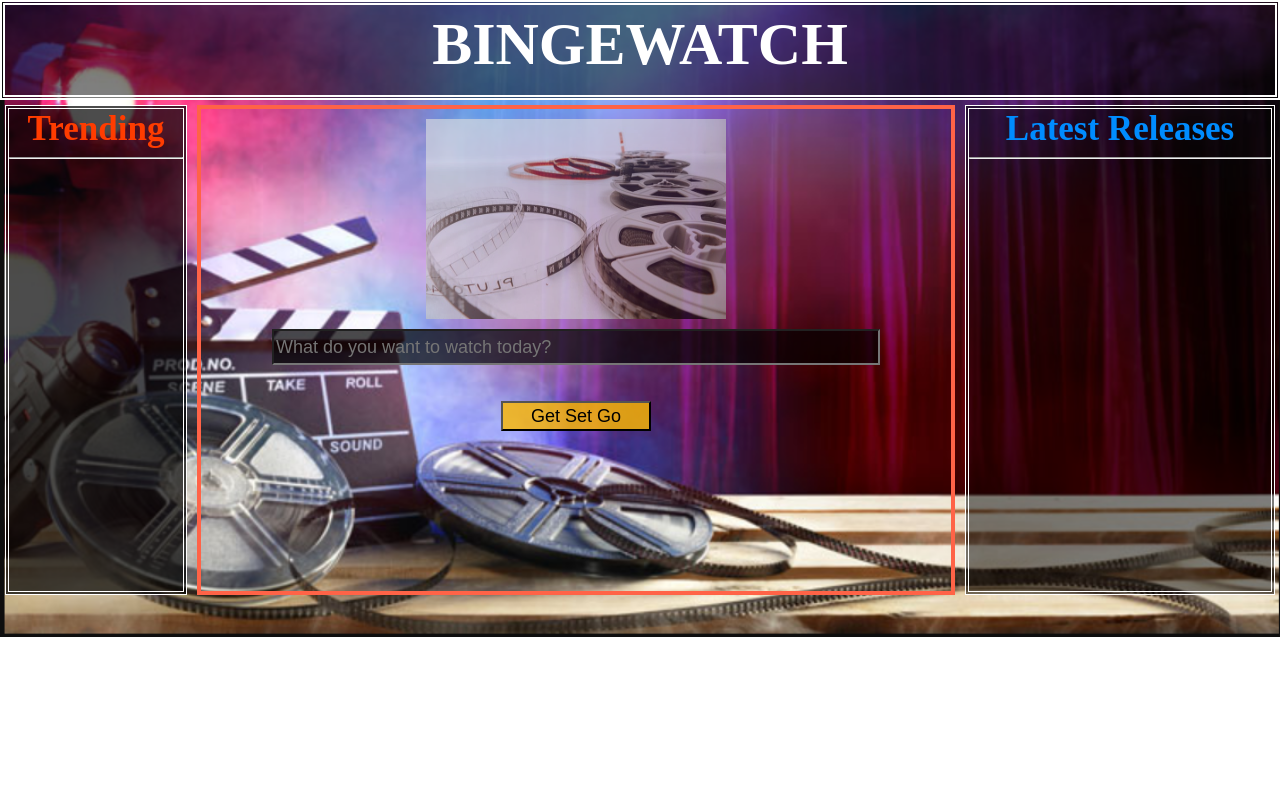
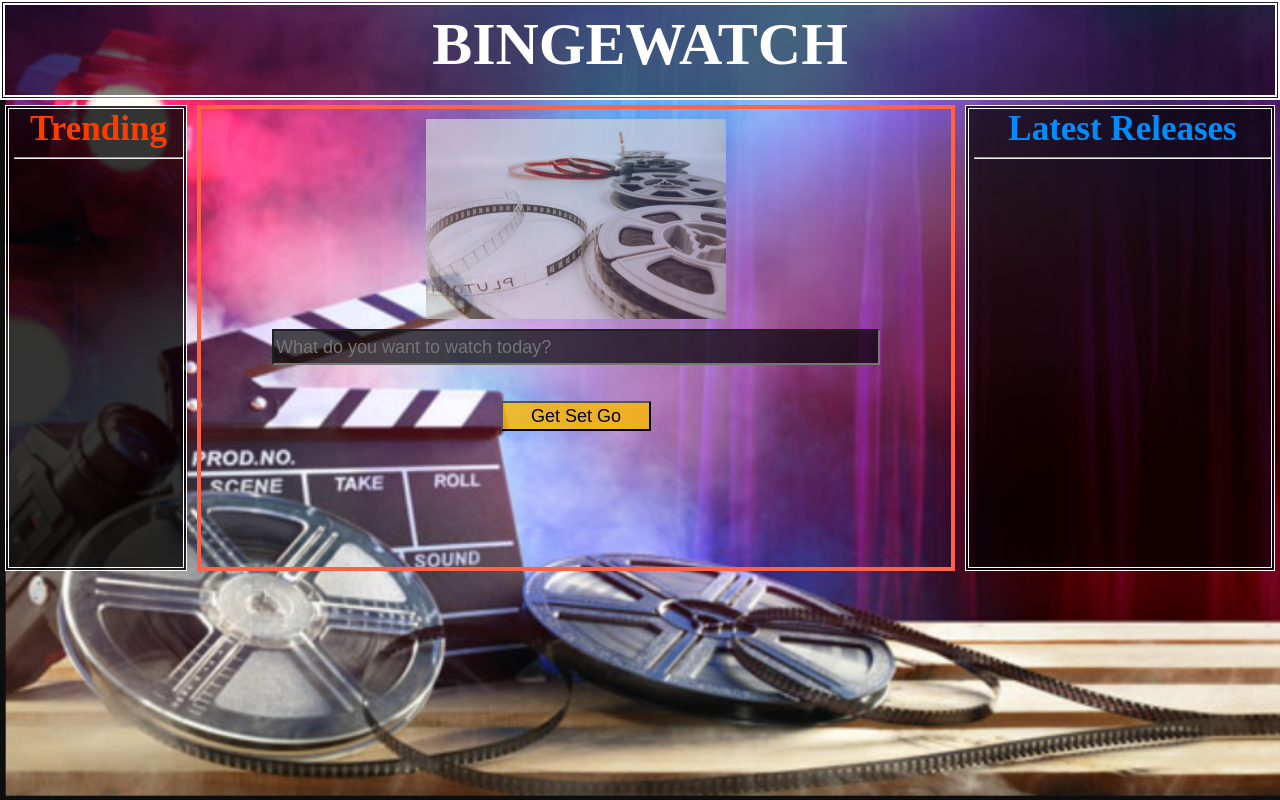
Before and after one commit to sankalpswarup/BlazingBlizzards-Hackathon, a Flask app: template templates/index.html in a window 1280 px wide. Run offline with Flask 2, Linux system fonts and the light colour scheme; the template is opened without the code that fills it, so the values that code supplies are empty.

Commit message:
some major changes done

```diff
--- a/main.py
+++ b/main.py
@@ -37,10 +37,10 @@ def index():
     temp2=''
     for m in movie1:
         temp+=m.title
-        temp+='<br>'
+        temp+='<hr>'
     for n in movie2:
         temp2+=n.title
-        temp2+='<br>'
+        temp2+='<hr>'
     return render_template('index.html', mov=temp, mov2=temp2)
 
 @app.route("/", methods=["POST"])
@@ -50,9 +50,19 @@ def home():
     search = movie.search(request.form["movie_field"])
     s=''
     for res in search:
+        name=res.title
+        nm_list=name.split()
+
+
         s+='<p style="text-align:center;font-size:30px;">'
-        s+=(res.title)
-        s+='</p>'
+        s+='<a href="https://www.google.com/search?q='
+        for nm in nm_list :
+            s+=nm+"+"
+        s=s[:-1]
+        s+='+movie" target="_blank">'
+        s+=(name)
+        s+='</a>'
+        s+='</p><hr>'
         #movie_field in the above line has the data entered in the search field on the webpage.
 
     return render_template('pass.html', movies=s)
--- a/static/style.css
+++ b/static/style.css
@@ -2,7 +2,7 @@
 body {
   background-image: url("/static/background.png");
   background-repeat: no-repeat;
-
+  background-attachment: fixed;
   background-size: cover;
   margin:0px;
 }
@@ -38,7 +38,7 @@ h1 {
 .container {
   display:grid;
   grid-template-columns:15% 60% 25%;
-  grid-template-rows: 100px 500px;
+  grid-template-rows: 100px 100%;
 
 }
 
@@ -46,9 +46,9 @@ h1 {
   border: double 4px white;
   grid-row-start: 2;
   grid-row-end: 5;
-  background: rgba(0,0,0,0.7);
+  background: rgba(0,0,0,0.8);
   margin:5px;
-
+  padding-left:5px;
 }
 #search {
   border:solid 4px tomato;
@@ -62,11 +62,11 @@ h1 {
   border:double 4px white;
   grid-row-start: 2;
   grid-row-end: 5;
-  background: rgba(0,0,0,0.5);
+  background: rgba(0,0,0,0.7);
   margin:5px;
+  padding-left:5px;
+  align-items: center;
 
-  align-items: center;
-  padding:0px;
 }
 
 #logo {
@@ -104,3 +104,16 @@ h1 {
   margin:2px;
   height:30px;
 }
+
+#latest_list {
+  color:rgb(115, 157, 235);
+  font-size: large;
+
+
+}
+
+#trending_list {
+  color:rgb(231, 155, 111);
+  font-size: large;
+
+}
--- a/templates/index.html
+++ b/templates/index.html
@@ -2,6 +2,7 @@
 <html>
 
 <head>
+  <title>BingeWatch</title>
   <link rel="stylesheet" href="{{ url_for('static', filename='style.css') }}">
 </head>
 
@@ -11,9 +12,9 @@
     <h1>BINGEWATCH</h1>
     <div id="trending">
       <h2 id="heading_trending">Trending</h2> <hr>
-      <p style="color:white">{% autoescape false %}
+      <div id="trending_list">{% autoescape false %}
         {{mov}}
-    {% endautoescape %}</p>
+    {% endautoescape %}</div>
 
     </div>
 
@@ -27,9 +28,9 @@
     <div id="latest_releases">
       <h2 id="heading_releases">Latest Releases</h2>
       <hr>
-      <p style="color:white">{% autoescape false %}
+      <div id="latest_list">{% autoescape false %}
         {{mov2}}
-    {% endautoescape %}</p>
+    {% endautoescape %}</div>
     </div>
 
     <!-- DO NOT DELETE THESE COMMENTS< THEY ARE FOR FUTURE USE -->
```
Also changed, not shown: static/style2.css (added, +48 -0 lines), templates/pass.html (+12 -16 lines).
